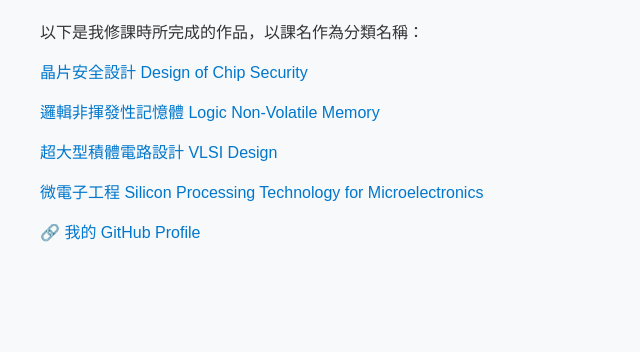
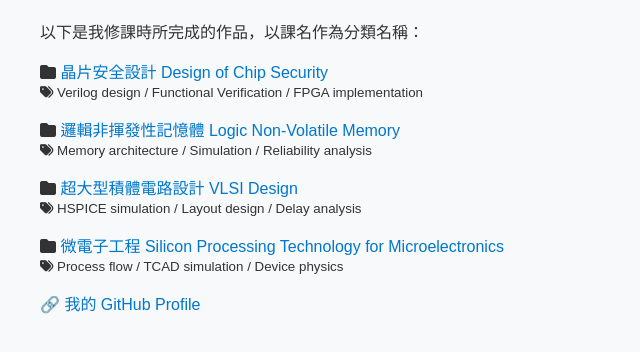
Before and after one commit to WPinJan/WPinJan.github.io, a plain HTML site: page index.html in a window 1280 px wide. Shown: the part 110-462 px from the top of the page, without its empty margins (0-640 px from the left). Drawn offline with Linux system fonts and the light colour scheme.

Commit message:
Update index.html

```diff
--- a/index.html
+++ b/index.html
@@ -3,6 +3,7 @@
 <head>
   <meta charset="UTF-8">
   <title>作品集</title>
+  <link rel="stylesheet" href="https://cdnjs.cloudflare.com/ajax/libs/font-awesome/6.4.0/css/all.min.css">
   <style>
     body { font-family: sans-serif; padding: 2em; background-color: #f8f9fa; color: #333; }
     h1 { color: #005f99; }
@@ -12,11 +13,18 @@
 <body>
   <h1>歡迎來到王品然的 GitHub 頁面！</h1>
   <p>以下是我修課時所完成的作品，以課名作為分類名稱：</p>
-  <p> <a href="https://github.com/WPinJan/Design_of_Chip_Security_portfolio">晶片安全設計 Design of Chip Security</a></p>
-  <p> <a href="https://github.com/WPinJan/NVM_portfolio">邏輯非揮發性記憶體 Logic Non-Volatile Memory</a></p>
-  <p> <a href="https://github.com/WPinJan/VLSI_portfolio">超大型積體電路設計 VLSI Design</a></p>
-  <p> <a href="https://github.com/WPinJan/Microelectronics_portfolio">微電子工程 Silicon Processing Technology for Microelectronics</a></p>
 
+  <p><i class="fa-solid fa-folder"></i> <a href="https://github.com/WPinJan/Design_of_Chip_Security_portfolio">晶片安全設計 Design of Chip Security</a><br>
+  <small><i class="fa-solid fa-tags"></i> Verilog design / Functional Verification / FPGA implementation</small></p>
+
+  <p><i class="fa-solid fa-folder"></i> <a href="https://github.com/WPinJan/NVM_portfolio">邏輯非揮發性記憶體 Logic Non-Volatile Memory</a><br>
+  <small><i class="fa-solid fa-tags"></i> Memory architecture / Simulation / Reliability analysis</small></p>
+
+  <p><i class="fa-solid fa-folder"></i> <a href="https://github.com/WPinJan/VLSI_portfolio">超大型積體電路設計 VLSI Design</a><br>
+  <small><i class="fa-solid fa-tags"></i> HSPICE simulation / Layout design / Delay analysis</small></p>
+
+  <p><i class="fa-solid fa-folder"></i> <a href="https://github.com/WPinJan/Microelectronics_portfolio">微電子工程 Silicon Processing Technology for Microelectronics</a><br>
+  <small><i class="fa-solid fa-tags"></i> Process flow / TCAD simulation / Device physics</small></p>
 
   <p>🔗 <a href="https://github.com/WPinJan">我的 GitHub Profile</a></p>
 </body>
```
